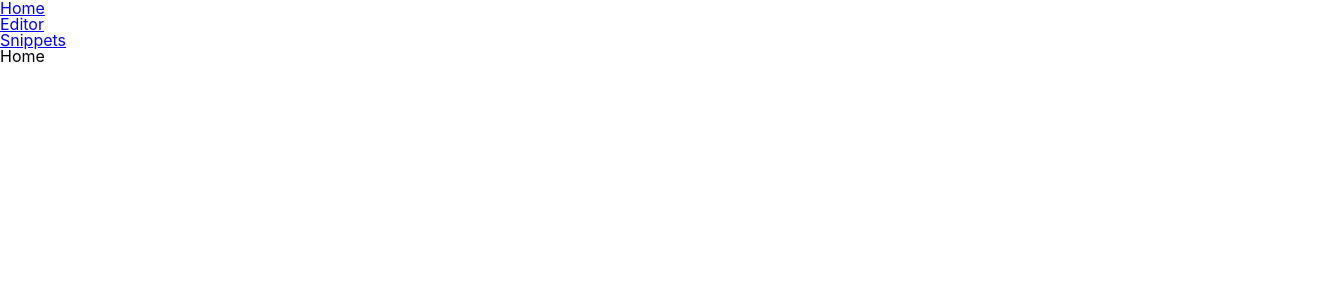
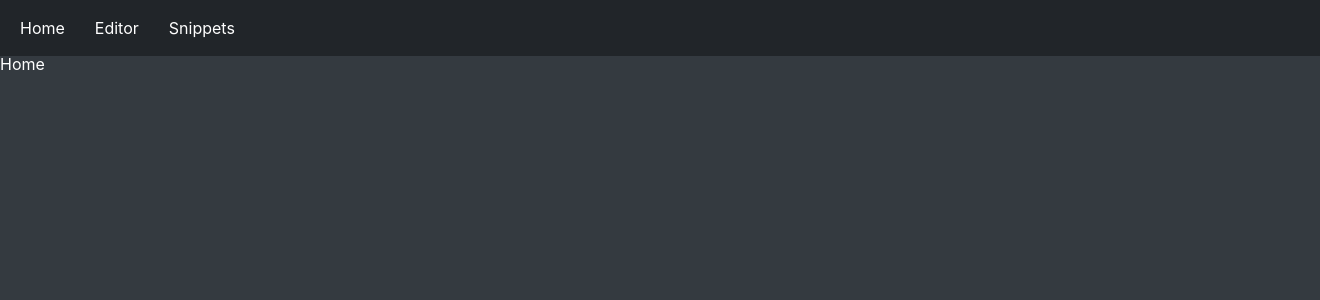
Before and after one commit to vitaliymig/code-snippet, a React (Create React App) app: page / in a window 1280 px wide. Shown: the top 300 px of the page, 1320 px wide, since content can reach past the window. Built offline with nearby package versions, Linux system fonts and the light colour scheme.

Commit message:
created etidor's styles

```diff
--- a/src/api/snippets.js
+++ b/src/api/snippets.js
@@ -1,7 +1,4 @@
 import axios from "axios";
-
-
-
 
 
 const api = axios.create({
--- a/src/components/Header.jsx
+++ b/src/components/Header.jsx
@@ -2,9 +2,9 @@ import { Link } from "react-router-dom";
 
 export default function Header() {
   return (
-    <header className="">
-      <nav className="">
-        <ul className="">
+    <header className="header">
+      <nav className="header__nav">
+        <ul className="header__list">
           <li>
             <Link to="/">Home</Link>
           </li>
--- a/src/index.css
+++ b/src/index.css
@@ -125,18 +125,100 @@ table {
   border-spacing: 0;
 }
 
+/*------Variables------ */
+:root {
+  --bg-body-color: #343a40;
+  --bg-main-color: #212529;
+}
 /* COMMON */
 
 body {
   margin: 0;
+  background-color: var(--bg-body-color);
   font-family: -apple-system, BlinkMacSystemFont, "Segoe UI", "Roboto", "Oxygen",
     "Ubuntu", "Cantarell", "Fira Sans", "Droid Sans", "Helvetica Neue",
     sans-serif;
   -webkit-font-smoothing: antialiased;
   -moz-osx-font-smoothing: grayscale;
+  color: #fff;
 }
 
 code {
   font-family: source-code-pro, Menlo, Monaco, Consolas, "Courier New",
     monospace;
 }
+
+a {
+  text-decoration: none;
+  color: #fff;
+}
+
+/* HEADER */
+.header {
+  padding: 20px;
+  background-color: var(--bg-main-color);
+  width: 100%;
+}
+
+.header__list {
+  display: flex;
+  align-items: center;
+}
+
+.header__list > li + li {
+  margin-left: 30px;
+}
+
+/* EDITOR */
+.editor__container {
+  margin: 0 auto;
+  padding: 30px 0;
+  width: 800px;
+}
+.editor__heading {
+  margin-bottom: 15px;
+  font-size: 26px;
+}
+
+.editor__btn {
+  margin-bottom: 30px;
+  padding: 0;
+  background: none;
+  border: none;
+  cursor: pointer;
+  color: #fff;
+}
+
+.editor__btn::before {
+  content: "< ";
+}
+
+.editor__form {
+  width: 100%;
+  display: flex;
+  flex-direction: column;
+  padding: 20px;
+  background-color: var(--bg-main-color);
+}
+
+.editor__hr {
+  width: 100%;
+}
+
+.editor__form-heading {
+  margin-bottom: 10px;
+  font-size: 20px;
+}
+
+.editor__form label {
+  margin: 20px 0;
+  font-size: 18px;
+}
+
+.editor__form input {
+  padding: 7px 15px;
+  background-color: var(--bg-main-color);
+  border: 1px solid #808080;
+  border-radius: 3px;
+  color: #fff;
+}
--- a/src/pages/Editor.jsx
+++ b/src/pages/Editor.jsx
@@ -1,6 +1,7 @@
 import { useEffect, useState } from "react";
 import { useParams, useHistory } from "react-router";
 import { getSnippet, saveSnippet, updateSnippet } from "../api/snippets";
+
 export default function Editor() {
   const { id } = useParams();
   const history = useHistory();
@@ -88,60 +89,58 @@ export default function Editor() {
   }
 
   return (
-    <div>
-      <h1>Edit snippet</h1>
-      <button onClick={() => history.goBack()}>Go back</button>
-      <form onSubmit={editorSubmit}>
-        <h2>Snippet details</h2>
-        <label>
-          Title
+    <div className="editor__container">
+      <h1 className="editor__heading">Edit snippet</h1>
+      <button className="editor__btn" onClick={() => history.goBack()}>
+        Go back
+      </button>
+      <form className="editor__form" onSubmit={editorSubmit}>
+        <h2 className="editor__form-heading">Snippet details</h2>
+        <label for="editorInputTitle">Title</label>
         <input
+          id="editorInputTitle"
           required
           onChange={(e) => setTitle(e.target.value)}
           value={title}
           type="text"
         />
-        </label>
-        <label>
-          Short discription
+        <label for="editorInputDescription">Short discription</label>
         <input
+          id="editorInputDescription"
           onChange={(e) => setDescription(e.target.value)}
           value={description}
           type="text"
         />
-        </label>
-        <label>
-          Language
+        <label for="editorInputLang">Language</label>
+        <datalist id="langs">
+          <option value="HTML">HTML</option>
+          <option value="CSS">CSS</option>
+          <option value="JS">JS</option>
+        </datalist>
         <input
+          id="editorInputLang"
           required
           onChange={(e) => setLanguage(e.target.value)}
           value={lang}
           list="langs"
           type="text"
         />
-          <datalist id="langs">
-            <option value="HTML">HTML</option>
-            <option value="CSS">CSS</option>
-            <option value="JS">JS</option>
-          </datalist>
-        </label>
-        <label>
-          Tags
+        <label for="editorInputTags">Tags</label>
         <input
+          id="editorInputTags"
           required
           onChange={(e) => setTags(e.target.value)}
           value={tags}
           type="text"
         />
-        </label>
-        <hr />
+        <hr className="editor__hr" />
         <h2>Snippet code</h2>
         <textarea
           required
           onChange={(e) => setCode(e.target.value)}
           value={code}
         ></textarea>
-        <hr />
+        <hr className="editor__hr" />
         <h2>Snippet documentation</h2>
         <textarea
           onChange={(e) => setDocumentation(e.target.value)}
```
Lines whose indentation alone changed are shown as unchanged.
